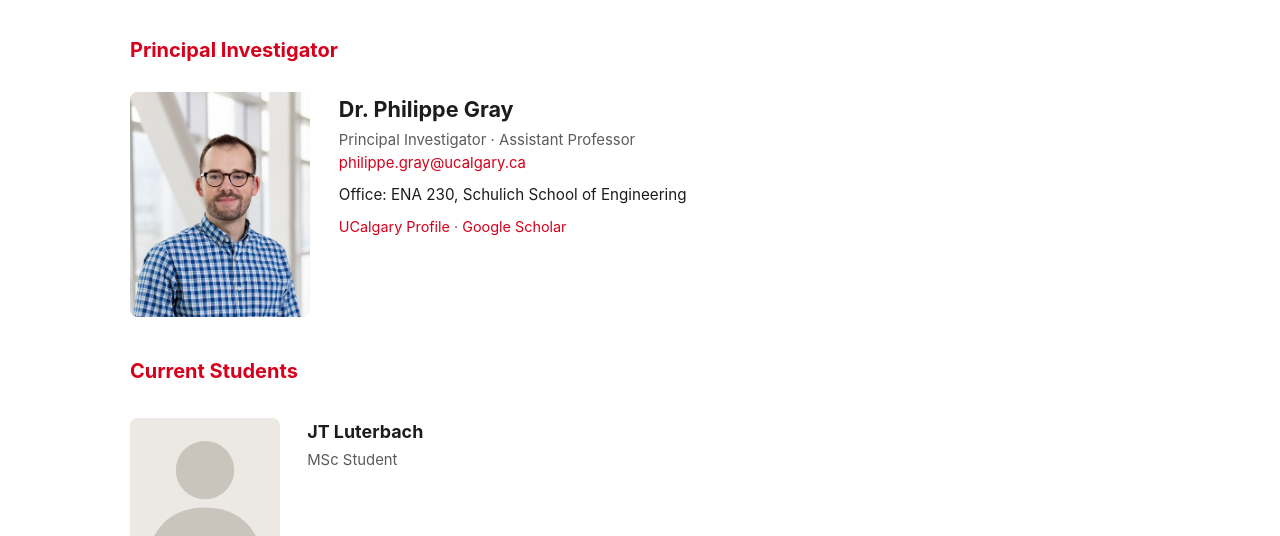
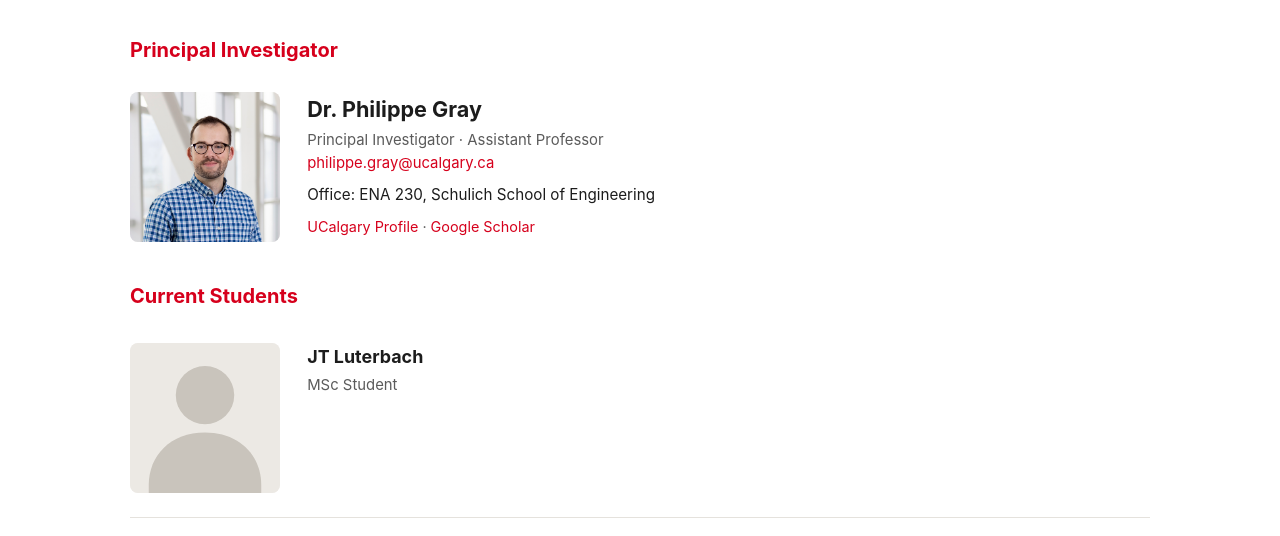
Before and after one commit to mvpe-lab/mvpe-lab.github.io, an Astro site: page /team in a window 1280 px wide. Shown: the part 187-723 px from the top of the page. Built offline with nearby package versions, Linux system fonts and the light colour scheme; Astro itself is replaced by a stand-in of ours.

Commit message:
Fix Phuc photo case, match PI photo size to members

```diff
--- a/src/content/people/phuc-luong.md
+++ b/src/content/people/phuc-luong.md
@@ -2,5 +2,5 @@
 name: "Phuc Luong"
 role: "MSc Student"
 order: 12
-photo: /images/people/phuc-luong.jpeg
+photo: /images/people/phuc-luong.JPEG
 ---
--- a/src/styles/global.css
+++ b/src/styles/global.css
@@ -319,8 +319,8 @@ a:hover {
 
 .pi-card {
   display: grid;
-  grid-template-columns: 180px 1fr;
-  gap: 1.8rem;
+  grid-template-columns: 150px 1fr;
+  gap: 1.7rem;
   align-items: start;
   margin-top: 1.6rem;
 }
@@ -328,7 +328,7 @@ a:hover {
 .pi-card img {
   width: 100%;
   border-radius: 8px;
-  aspect-ratio: 4 / 5;
+  aspect-ratio: 1;
   object-fit: cover;
   background: var(--bg-soft);
 }
```
